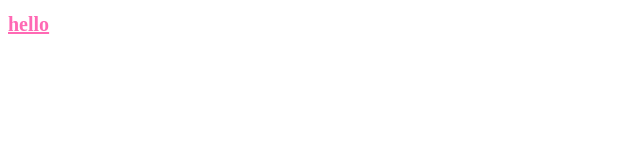
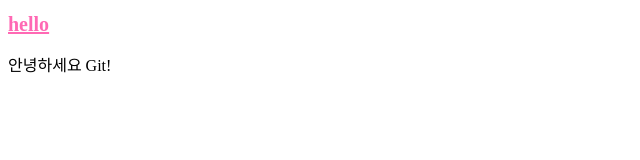
Before and after one commit to seonyeonghun2/git_storage, a plain HTML site: page index.html in a window 1280 px wide. Shown: the whole page, without its empty margins (0-640 px from the left). Drawn offline with Linux system fonts and the light colour scheme.

Commit message:
인사말 추가

```diff
--- a/index.html
+++ b/index.html
@@ -6,5 +6,6 @@
 	</head>
 	<body>
 		<h1>hello</h1>
+		<p>안녕하세요 Git!</p>
 	</body>
 </html>
```
